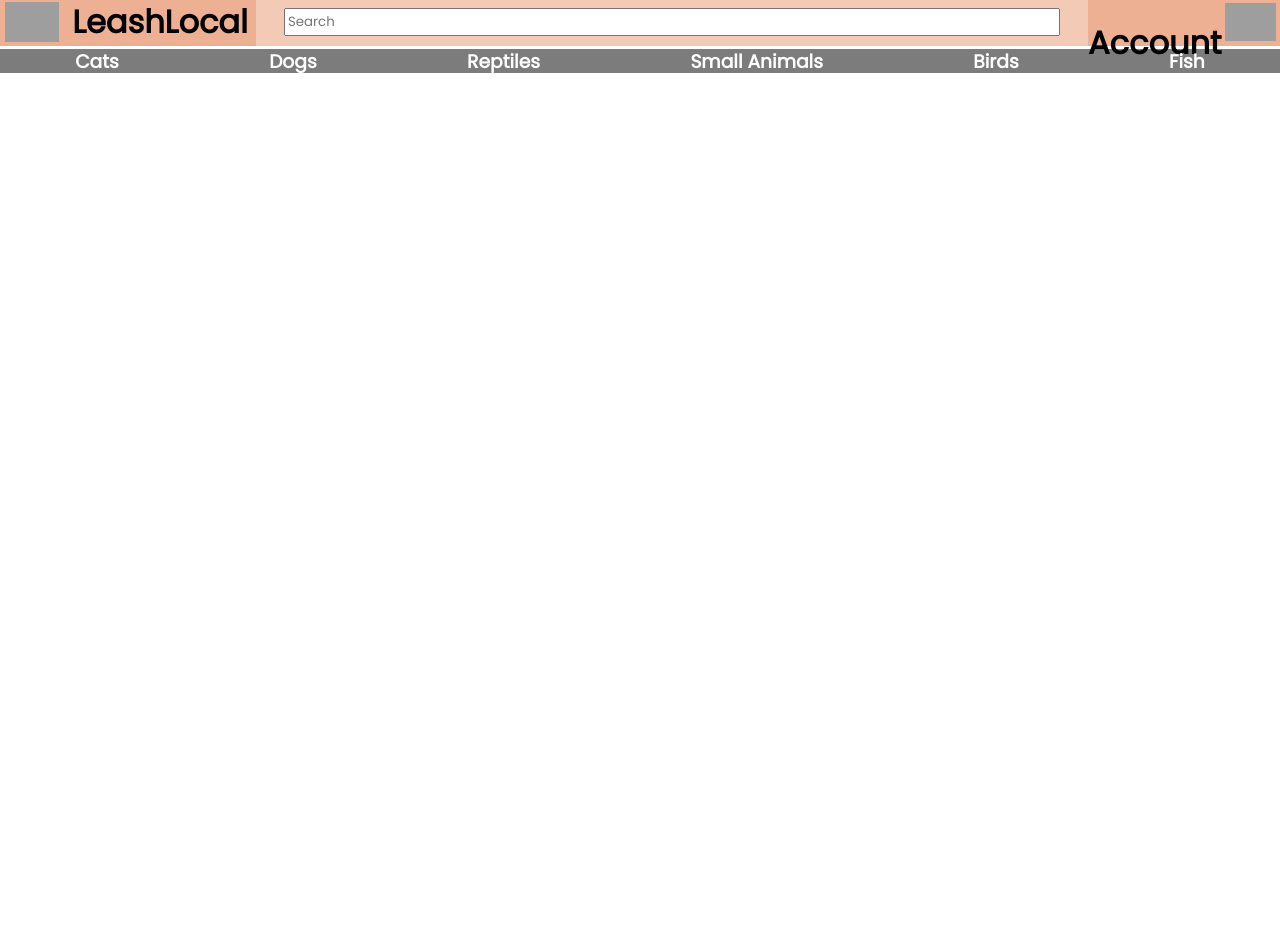
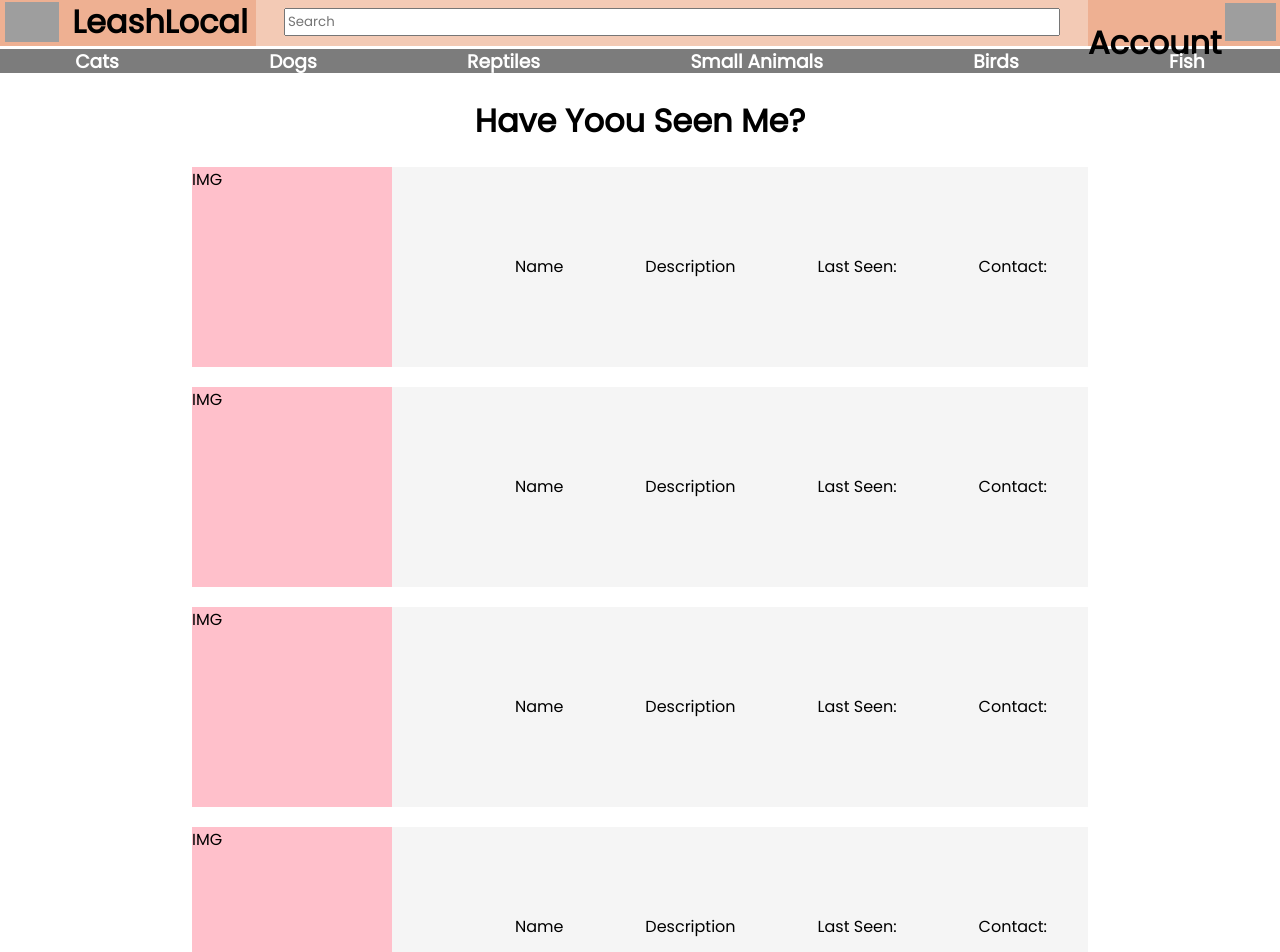
Before and after one commit to DanielPichette/DevCodeCampCapstone-FE-REACT, a React (Create React App) app in the folder capstonefrontend/: page /Lost in a window 1280 px wide. Shown: the part 10-962 px from the top of the page. Before the commit the page ends 800 px from the top, so only its background shows below. Built offline with nearby package versions, Linux system fonts and the light colour scheme; no server answers; grey boxes are pictures that could not be loaded.

Commit message:
added the lost component with css

```diff
--- a/capstonefrontend/public/index.html
+++ b/capstonefrontend/public/index.html
@@ -2,7 +2,7 @@
 <html lang="en">
   <head>
     <meta charset="utf-8" />
-    <link rel="icon" href="%PUBLIC_URL%/favicon.ico" />
+    <link rel="icon" href="https://image.flaticon.com/icons/png/512/2934/2934951.png" />
     <meta name="viewport" content="width=device-width, initial-scale=1" />
     <meta name="theme-color" content="#000000" />
     <meta
--- /dev/null
+++ b/capstonefrontend/src/components/LostPet/lostpet.css
@@ -0,0 +1,42 @@
+.LostWrapper{
+    display: grid;
+    max-width: 70vw;
+    margin-left: auto;
+    margin-right: auto;
+    grid-template-columns: auto;
+    grid-template-rows: auto auto;
+    grid-template-areas:
+    'header'
+    ' body';
+}
+
+.LostHeader{
+    display: grid;
+    grid-area: header;
+    place-content: center;
+}
+.LostBody{
+    display: grid;
+    grid-area: body;
+    place-content: center;
+    grid-template-columns: 1fr;
+    grid-template-rows: auto;
+}
+.LostListing{
+    display: grid;
+    background-color: whitesmoke;
+    grid-template-columns: auto auto auto auto auto;
+    margin-bottom: 20px;
+}
+
+.LostImg{
+    display: grid;
+    height: 25vh;
+    width: 25vh;
+    background-color: pink;
+}
+
+.Listinginfo{
+    display: grid;
+    place-content: center;
+}
--- /dev/null
+++ b/capstonefrontend/src/components/LostPet/lostpets.jsx
@@ -0,0 +1,81 @@
+import React, { Component } from 'react';
+import './lostpet.css';
+//import axios from 'axios';
+
+class Lost extends Component {
+    constructor(props) {
+        super(props);
+            this.state = {
+                LostPets: [],
+             }
+        }
+
+
+    render() {
+        return (
+            <div className="LostWrapper">
+                <div className="LostHeader">
+                    <h1>Have Yoou Seen Me?</h1>
+                </div>
+                <div className="LostBody">
+                    <div className="LostListing">
+                        <div className="LostImg">
+                            IMG
+                        </div>
+
+                        <div className="Listinginfo">Name</div>
+                        <div className="Listinginfo">Description</div>
+                        <div className="Listinginfo">Last Seen:</div>
+                        <div className="Listinginfo">Contact:</div>
+                    </div>
+                    <div className="LostListing">
+                        <div className="LostImg">
+                            IMG
+                        </div>
+
+                        <div className="Listinginfo">Name</div>
+                        <div className="Listinginfo">Description</div>
+                        <div className="Listinginfo">Last Seen:</div>
+                        <div className="Listinginfo">Contact:</div>
+                    </div>
+                    <div className="LostListing">
+                        <div className="LostImg">
+                            IMG
+                        </div>
+
+                        <div className="Listinginfo">Name</div>
+                        <div className="Listinginfo">Description</div>
+                        <div className="Listinginfo">Last Seen:</div>
+                        <div className="Listinginfo">Contact:</div>
+                    </div>
+                    <div className="LostListing">
+                        <div className="LostImg">
+                            IMG
+                        </div>
+
+                        <div className="Listinginfo">Name</div>
+                        <div className="Listinginfo">Description</div>
+                        <div className="Listinginfo">Last Seen:</div>
+                        <div className="Listinginfo">Contact:</div>
+                    </div>
+                    <div className="LostListing">
+                        <div className="LostImg">
+                            IMG
+                        </div>
+
+                        <div className="Listinginfo">Name</div>
+                        <div className="Listinginfo">Description</div>
+                        <div className="Listinginfo">Last Seen:</div>
+                        <div className="Listinginfo">Contact:</div>
+                    </div>
+
+
+                </div>
+
+            </div>
+
+         );
+    }
+}
+
+export default Lost;
--- a/capstonefrontend/src/components/ProfileView/profile.jsx
+++ b/capstonefrontend/src/components/ProfileView/profile.jsx
@@ -6,7 +6,7 @@ class ProfileView extends Component {
     constructor(props) {
         super(props);
             this.state = {
-                tbd: "tbd",
+                Update: "",
              }
         }
 
@@ -103,6 +103,7 @@ class ProfileView extends Component {
                </div>
 
             </div>
+
         </div>
 
          );
--- a/capstonefrontend/src/components/app.jsx
+++ b/capstonefrontend/src/components/app.jsx
@@ -7,6 +7,7 @@ import Navigation from './NavigationBar/navigation';
 import Header from './Header/header';
 import Login from './Login/login';
 import PetView from './PetsView/petsview';
+import Lost from './LostPet/lostpets';
 import SearchView from './SearchView/searchview';
 import ProfileView from './ProfileView/profile';
 import {
@@ -83,6 +84,9 @@ class App extends Component {
                                 <Route path="/SearchResults" component={SearchView}>
                                     <SearchView/>
                                 </Route>
+                                <Route path="/Lost" component={Lost}>
+                                    <Lost/>
+                                </Route>
                             </Switch>
 
 
```
